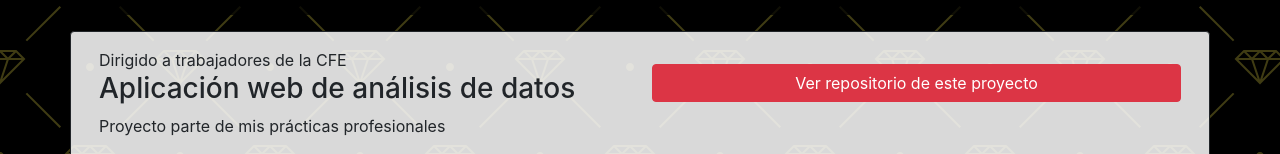
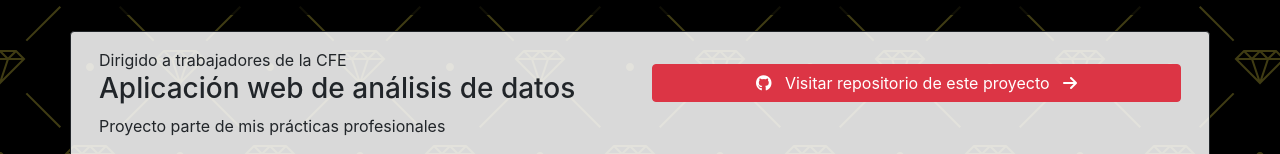
Before and after one commit to Davel99/resume, a React (Create React App) app: page /my-projects in a window 1280 px wide. Shown: the part 169-323 px from the top of the page. Built offline with nearby package versions, Linux system fonts and the light colour scheme.

Commit message:
Added LinkRepo component

```diff
--- a/src/pages/Projects.jsx
+++ b/src/pages/Projects.jsx
@@ -1,3 +1,5 @@
+import RepoLink from "./microcomponents/RepoLink"
+
 const Projects = () => {
     return (
         <div className="container">
@@ -10,9 +12,7 @@ const Projects = () => {
                 </div>
                 <div className="col-md-6">
                     <div className="my-3">
-                        <a href="https://github.com/Davel99/cfe_app/tree/main" className="btn btn-danger w-100">
-                            Ver repositorio de este proyecto
-                        </a>
+                        <RepoLink href="https://github.com/Davel99/cfe_app/tree/main" />
                     </div>
                 </div>
                 <div className="col-12 pt-3">
--- /dev/null
+++ b/src/pages/microcomponents/RepoLink.jsx
@@ -0,0 +1,15 @@
+const RepoLink = ({ href, children = "Visitar repositorio de este proyecto" }) => {
+    return (
+        <a target="_blank" href={href} className="btn w-100 my-3 btn-danger d-flex align-items-center justify-content-center">
+            <i class="fa-brands fa-github"></i>
+            &nbsp;
+            &nbsp;
+            <span>{children}</span>
+            &nbsp;
+            &nbsp;
+            <i class="fa-solid fa-arrow-right"></i>
+        </a>
+    )
+}
+
+export default RepoLink
```
